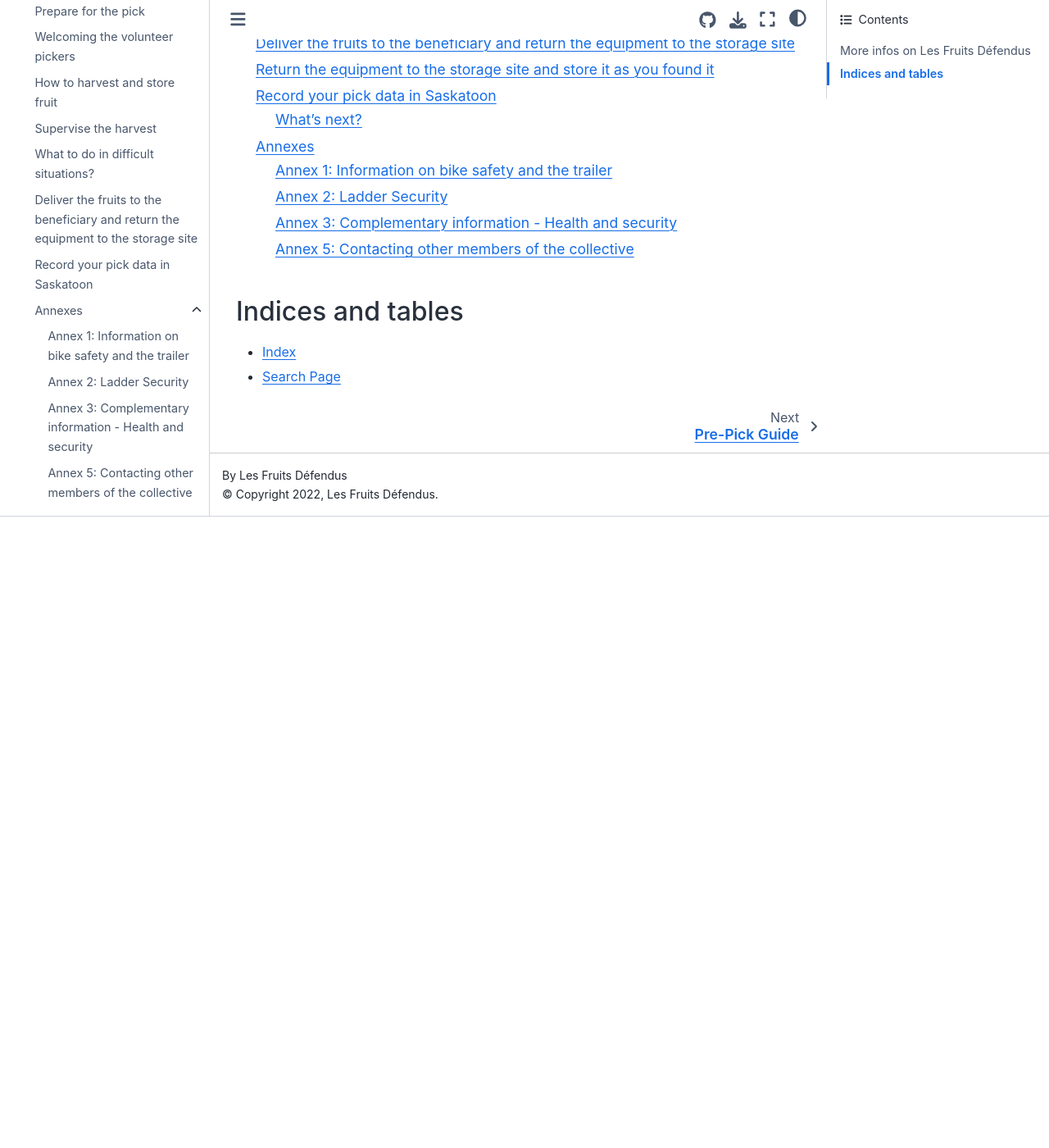
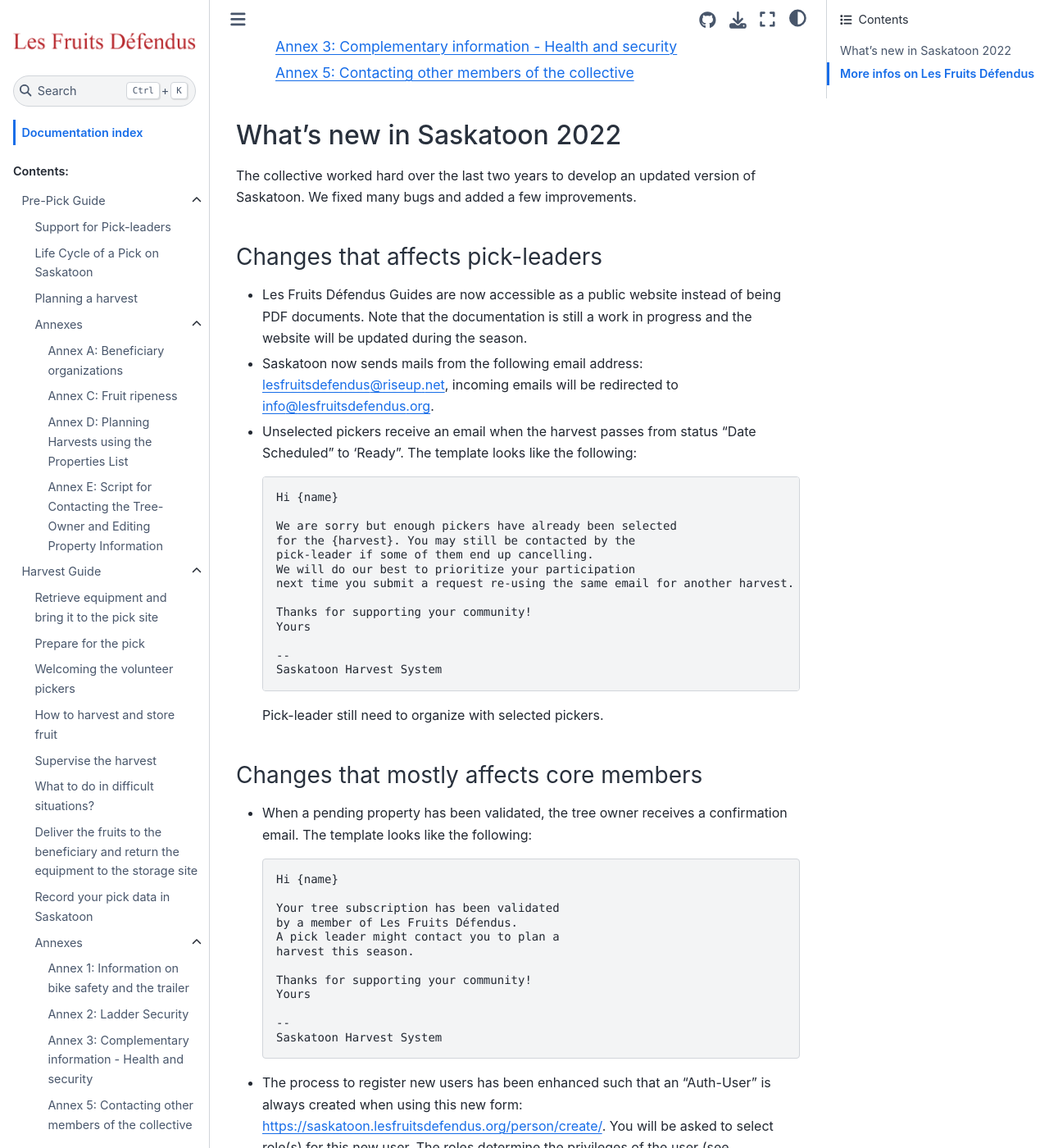
Before and after one commit to LesFruitsDefendus/guides, a Sphinx documentation site: the page built from docs/source/index.rst, in a window 1280 px wide and 1400 px high, scrolled down 1635 px. Shown: the whole window at 82% size. Built offline with Sphinx 7.4.7 and the Sphinx Book theme 1.1.4, drawn with Linux system fonts in a browser that asks for light colours; before the commit the page ends 2265 px from its top, so only the background shows below that; some of the changed text lies outside the part shown.

Commit message:
Add what's new section

```diff
--- a/docs/source/index.rst
+++ b/docs/source/index.rst
@@ -33,8 +25,70 @@
    harvest-guide/index
 
 
-Indices and tables
-------------------
+What's new in Saskatoon 2022
+----------------------------
 
-* :ref:`genindex`
-* :ref:`search`
+The collective worked hard over the last two years to develop an updated version of Saskatoon.
+We fixed many bugs and added a few improvements.
+
+Changes that affects pick-leaders
+^^^^^^^^^^^^^^^^^^^^^^^^^^^^^^^^^
+
+- Les Fruits Défendus Guides are now accessible as a public website instead of being PDF documents.
+  Note that the documentation is still a work in progress and the website will be updated during the season.
+- Saskatoon now sends mails from the following email address: lesfruitsdefendus@riseup.net, incoming emails will be redirected to info@lesfruitsdefendus.org.
+- Unselected pickers receive an email when the harvest passes from status "Date Scheduled" to 'Ready". The template looks like the following::
+
+   Hi {name}
+
+   We are sorry but enough pickers have already been selected
+   for the {harvest}. You may still be contacted by the
+   pick-leader if some of them end up cancelling.
+   We will do our best to prioritize your participation
+   next time you submit a request re-using the same email for another harvest.
+
+   Thanks for supporting your community!
+   Yours
+
+   --
+   Saskatoon Harvest System
+
+  Pick-leader still need to organize with selected pickers.
+
+
+Changes that mostly affects core members
+^^^^^^^^^^^^^^^^^^^^^^^^^^^^^^^^^^^^^^^^
+
+- When a pending property has been validated, the tree owner receives a confirmation email. The template looks like the following::
+
+   Hi {name}
+
+   Your tree subscription has been validated
+   by a member of Les Fruits Défendus.
+   A pick leader might contact you to plan a
+   harvest this season.
+
+   Thanks for supporting your community!
+   Yours
+
+   --
+   Saskatoon Harvest System
+
+- The process to register new users has been enhanced such that an "Auth-User" is always created when using this new form: https://saskatoon.lesfruitsdefendus.org/person/create/.
+  You will be asked to select role(s) for this new user. The roles determine the privileges of the user (see https://github.com/LesFruitsDefendus/saskatoon-ng/blob/develop/doc/permissions.org for more infos).
+  Then, use the "Register User" button from the community page to create a password for this user.
+
+- The process to validate new properties has been enhanced such that:
+
+  - A list of similar properties is listed to help determine if the property already exist in database.
+    Still double check by searching in the property list, though.
+  - The pending email address is used to create a new person automatically when clicking on "Register"
+  - For more information on the process, please read this ticket: https://github.com/LesFruitsDefendus/saskatoon-ng/issues/71#issue-876449595
+
+More infos on Les Fruits Défendus
+---------------------------------
+
+- `www.lesfruitsdefendus.org <http://www.lesfruitsdefendus.org>`_
+- `(514) 360-8566 <tel:+15143608566>`_
+- `info@lesfruitsdefendus.org <mailto:info@lesfruitsdefendus.org>`_
+- Santropol Roulant, 111 rue Roy est, Montréal (QC) H2W 1M1
--- a/docs/source/spelling_wordlist.txt
+++ b/docs/source/spelling_wordlist.txt
@@ -20,3 +20,5 @@
 hitchpin
 towbar
 Featherlite
+Unselected
+Auth
```
Also changed, not shown: other parts of docs/source/index.rst (+1 -9 lines).
